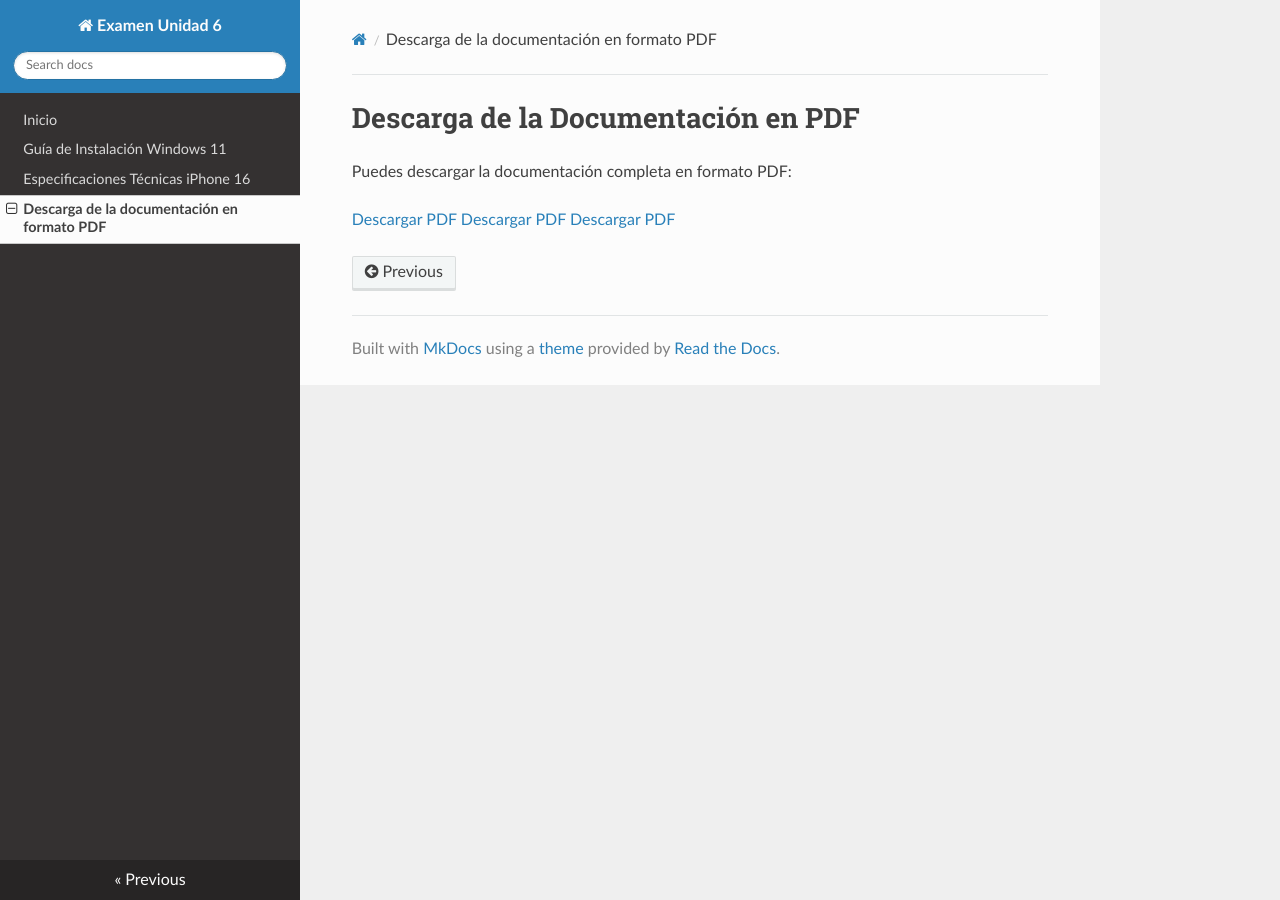
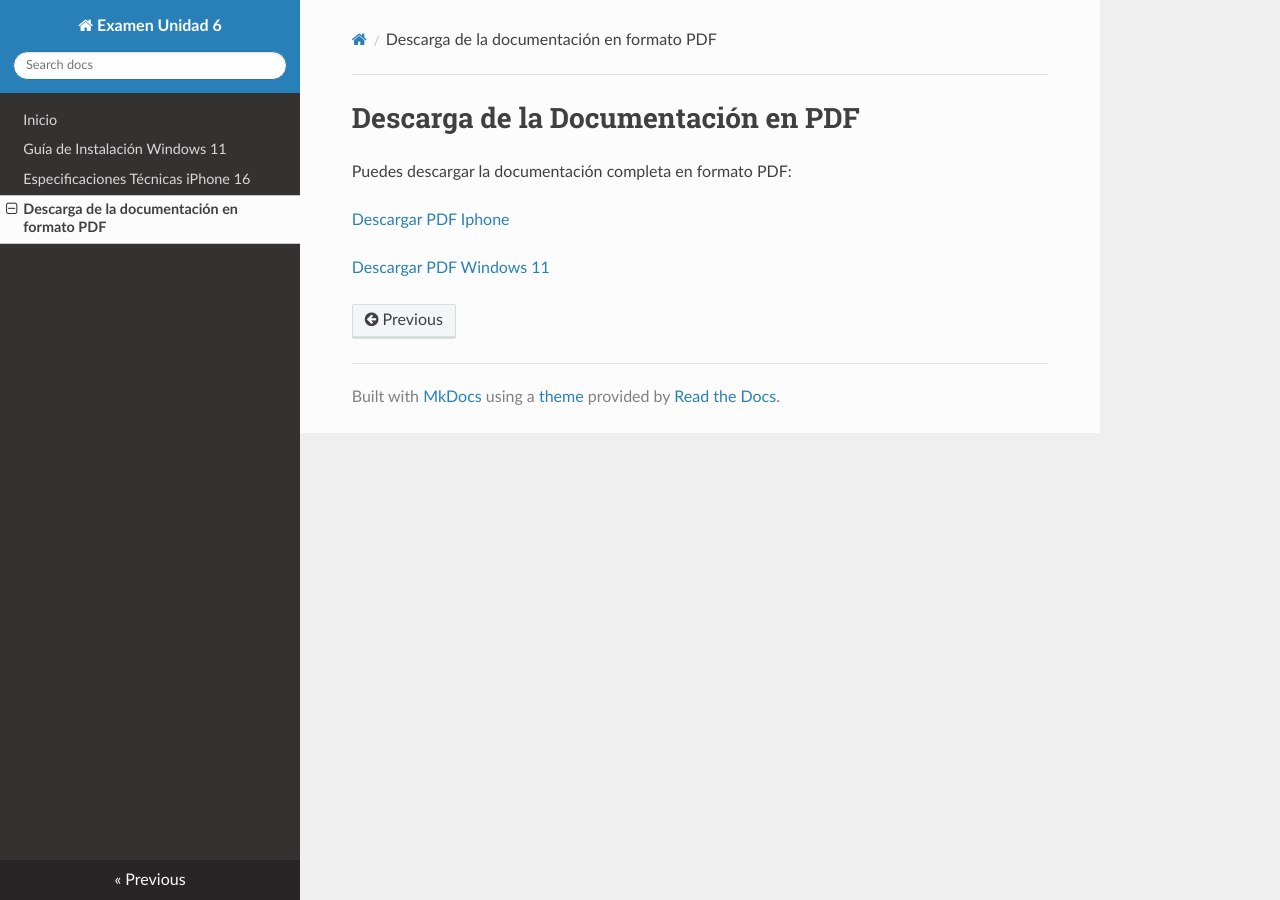
Before and after one commit to Vitor647/Examen_Unidad_6, an MkDocs documentation site: the page built from docs/Descarga_pdf.md, in a window 1280 px wide. Built offline with MkDocs 1.6.1, drawn with Linux system fonts in a browser that asks for light colours; nearby versions of some CDN libraries.

Commit message:
Arreglado

```diff
--- a/docs/Descarga_pdf.md
+++ b/docs/Descarga_pdf.md
@@ -2,6 +2,6 @@
 
 Puedes descargar la documentación completa en formato PDF:
 
-[Descargar PDF](documentacion.pdf)
-[Descargar PDF](Especificaciones_iphone16.pdf)
-[Descargar PDF](Instalacion_windows11.pdf)
+[Descargar PDF Iphone](Especificaciones_iphone16.pdf)
+
+[Descargar PDF Windows 11](Instalacion_windows11.pdf)
```
Also changed, not shown: site/Descarga_pdf/index.html, site/index.html, site/search/search_index.json, 3 other files.
